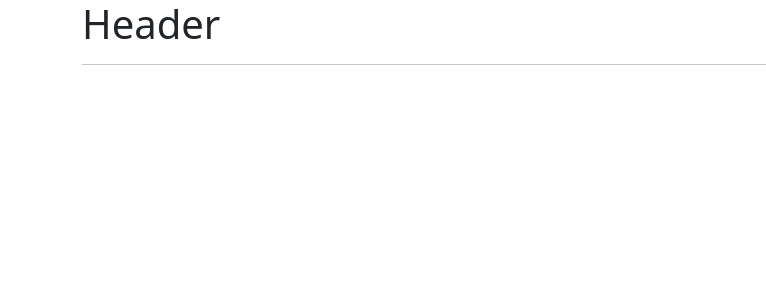
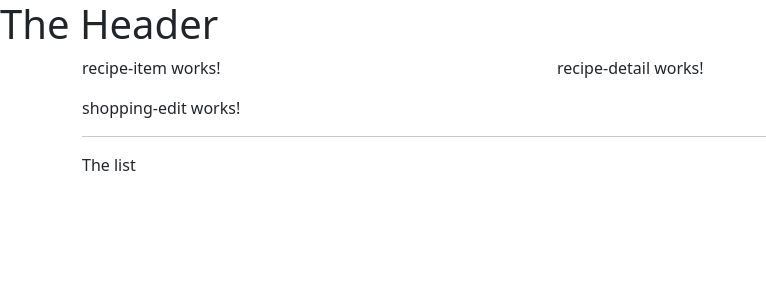
Before and after one commit to nadamhmudd/AngularProject, an Angular app: page / in a window 1280 px wide. Shown: the top 300 px of the page, without its empty margins (0-766 px from the left). Built offline with nearby package versions, Linux system fonts and the light colour scheme.

Commit message:
recog the components in the template

```diff
--- a/src/app/app.component.html
+++ b/src/app/app.component.html
@@ -1,8 +1,9 @@
+<app-header></app-header>
 <div class="container">
     <div class="row">
-        <div class="col-xs-12">
-            <app-header></app-header>
-            <hr>
+        <div class="col-md-12">
+            <app-recipes></app-recipes>
+            <app-shopping-list></app-shopping-list>
         </div>
     </div>
 </div>
--- a/src/app/app.module.ts
+++ b/src/app/app.module.ts
@@ -6,6 +6,7 @@
 import { HeaderComponent } from './header/header.component';
 import { RecipesComponent } from './recipes/recipes.component';
 import { RecipeListComponent } from './recipes/recipe-list/recipe-list.component';
+import { RecipeItemComponent } from './recipes/recipe-list/recipe-item/recipe-item.component';
 import { RecipeDetailComponent } from './recipes/recipe-detail/recipe-detail.component';
 import { ShoppingListComponent } from './shopping-list/shopping-list.component';
 import { ShoppingEditComponent } from './shopping-list/shopping-edit/shopping-edit.component';
@@ -16,6 +17,7 @@
     HeaderComponent,
     RecipesComponent,
     RecipeListComponent,
+    RecipeItemComponent,
     RecipeDetailComponent,
     ShoppingListComponent,
     ShoppingEditComponent
--- a/src/app/header/header.component.html
+++ b/src/app/header/header.component.html
@@ -1 +1 @@
-<h1>Header</h1>
+<h1>The Header</h1>
--- a/src/app/recipes/recipe-list/recipe-list.component.html
+++ b/src/app/recipes/recipe-list/recipe-list.component.html
@@ -1 +1 @@
-<p>recipe-list works!</p>
+<app-recipe-item></app-recipe-item>
--- a/src/app/recipes/recipes.component.html
+++ b/src/app/recipes/recipes.component.html
@@ -1 +1,8 @@
-<p>recipes works!</p>
+<div class="row">
+    <div class="col-md-5">
+        <app-recipe-list></app-recipe-list>
+    </div>
+    <div class="col-md-7">
+        <app-recipe-detail></app-recipe-detail>
+    </div>
+</div>
--- a/src/app/shopping-list/shopping-list.component.html
+++ b/src/app/shopping-list/shopping-list.component.html
@@ -1 +1,7 @@
-<p>shopping-list works!</p>
+<div class="row">
+    <div class="col-xs-10">
+        <app-shopping-edit></app-shopping-edit>
+        <hr>
+        <p>The list</p>
+    </div>
+</div>
```
